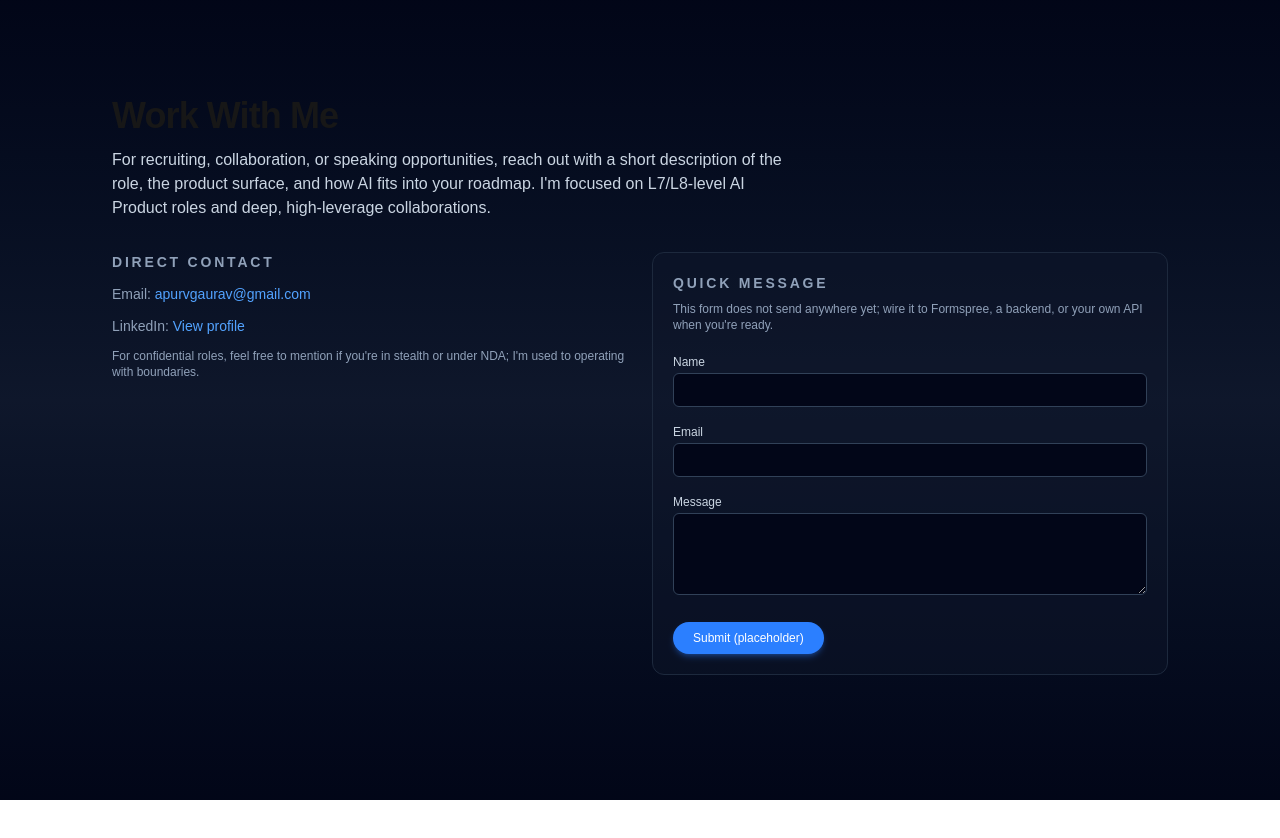
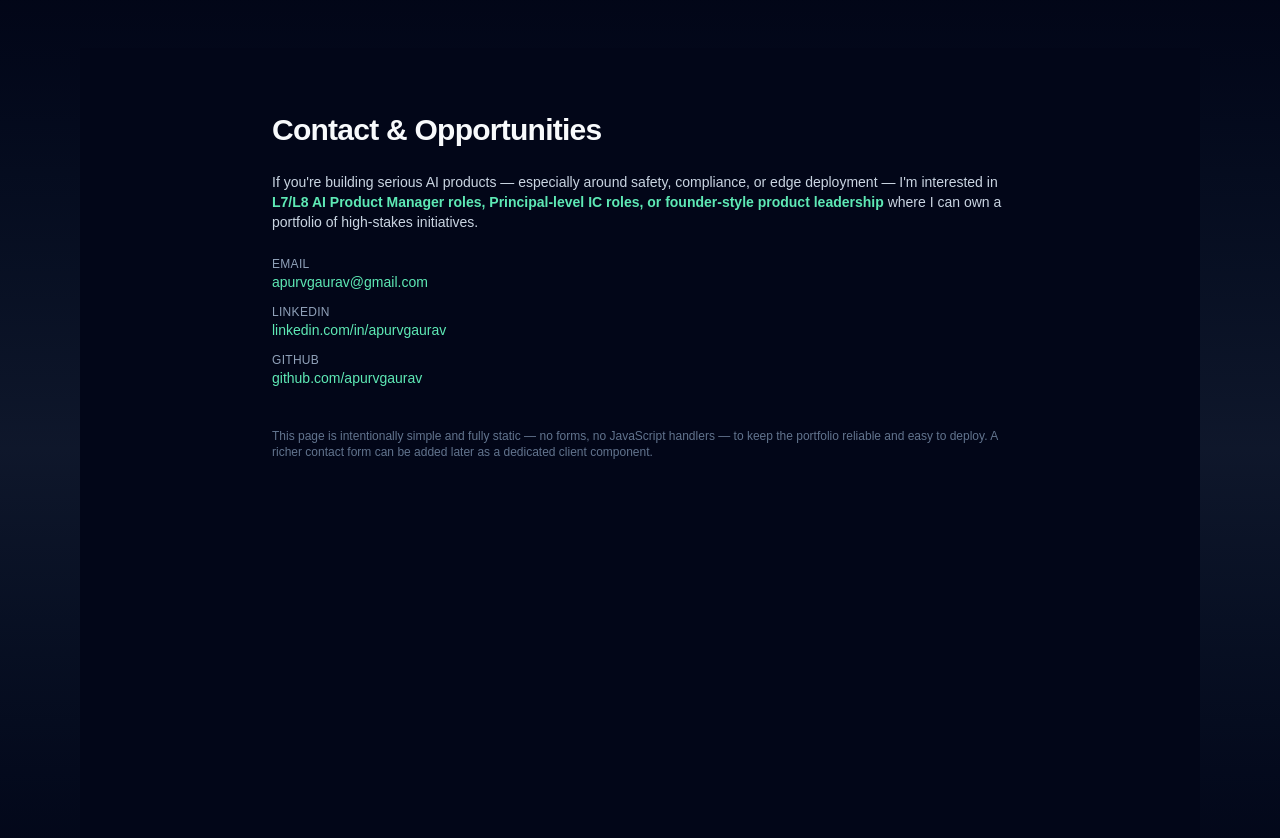
Before and after one commit to apurvgaurav/apurv-portfolio, a Next.js app: page /contact in a window 1280 px wide. Shown: the top 838 px of the page. Before the commit the page ends 800 px from the top, so only its background shows below. Built offline with nearby package versions, Linux system fonts and the light colour scheme.

Commit message:
fix: make contact page static

```diff
--- a/app/contact/page.tsx
+++ b/app/contact/page.tsx
@@ -1,91 +1,71 @@
 // app/contact/page.tsx
-
 import Link from "next/link";
 
 export default function ContactPage() {
   return (
-    <main className="mx-auto max-w-6xl px-4 py-12 md:px-6 lg:px-8">
-      <h1 className="text-3xl font-semibold tracking-tight md:text-4xl">
-        Work With Me
-      </h1>
-      <p className="mt-3 max-w-2xl text-sm text-slate-300 md:text-base">
-        For recruiting, collaboration, or speaking opportunities, reach out with
-        a short description of the role, the product surface, and how AI fits
-        into your roadmap. I&apos;m focused on L7/L8-level AI Product roles and
-        deep, high-leverage collaborations.
-      </p>
+    <main className="min-h-screen bg-slate-950 text-slate-50">
+      <div className="mx-auto max-w-3xl px-4 py-16 space-y-6">
+        <h1 className="text-3xl font-semibold tracking-tight">
+          Contact & Opportunities
+        </h1>
 
-      {/* Direct contacts */}
-      <section className="mt-8 grid gap-6 md:grid-cols-2">
-        <div className="space-y-3 text-sm text-slate-300">
-          <h2 className="text-sm font-semibold uppercase tracking-[0.2em] text-slate-400">
-            Direct Contact
-          </h2>
-          <p>
-            <span className="text-slate-400">Email:</span>{" "}
+        <p className="text-sm text-slate-300">
+          If you&apos;re building serious AI products — especially around safety,
+          compliance, or edge deployment — I&apos;m interested in{" "}
+          <span className="font-semibold text-emerald-300">
+            L7/L8 AI Product Manager roles, Principal-level IC roles, or
+            founder-style product leadership
+          </span>{" "}
+          where I can own a portfolio of high-stakes initiatives.
+        </p>
+
+        <div className="space-y-3 text-sm">
+          <div>
+            <div className="text-xs uppercase tracking-wide text-slate-400">
+              Email
+            </div>
             <Link
               href="mailto:apurvgaurav@gmail.com"
-              className="font-medium text-blue-400 hover:text-blue-300"
+              className="text-emerald-300 hover:underline"
             >
               apurvgaurav@gmail.com
             </Link>
-          </p>
-          <p>
-            <span className="text-slate-400">LinkedIn:</span>{" "}
+          </div>
+
+          <div>
+            <div className="text-xs uppercase tracking-wide text-slate-400">
+              LinkedIn
+            </div>
             <Link
-              href="https://www.linkedin.com"
+              href="https://www.linkedin.com/in/apurvgaurav"
               target="_blank"
-              className="font-medium text-blue-400 hover:text-blue-300"
+              className="text-emerald-300 hover:underline"
             >
-              View profile
+              linkedin.com/in/apurvgaurav
             </Link>
-          </p>
-          <p className="text-xs text-slate-400">
-            For confidential roles, feel free to mention if you&apos;re in
-            stealth or under NDA; I&apos;m used to operating with boundaries.
-          </p>
+          </div>
+
+          <div>
+            <div className="text-xs uppercase tracking-wide text-slate-400">
+              GitHub
+            </div>
+            <Link
+              href="https://github.com/apurvgaurav"
+              target="_blank"
+              className="text-emerald-300 hover:underline"
+            >
+              github.com/apurvgaurav
+            </Link>
+          </div>
         </div>
 
-        {/* Simple form (front-end only) */}
-        <div className="rounded-xl border border-slate-800 bg-slate-900/40 p-5">
-          <h2 className="text-sm font-semibold uppercase tracking-[0.2em] text-slate-400">
-            Quick Message
-          </h2>
-          <p className="mt-2 text-xs text-slate-400">
-            This form does not send anywhere yet; wire it to Formspree, a
-            backend, or your own API when you&apos;re ready.
-          </p>
-          <form className="mt-4 space-y-3" onSubmit={(e) => e.preventDefault()}>
-            <div className="space-y-1">
-              <label className="text-xs text-slate-300">Name</label>
-              <input
-                type="text"
-                className="w-full rounded-md border border-slate-700 bg-slate-950 px-3 py-2 text-xs text-slate-100 outline-none focus:border-blue-500"
-              />
-            </div>
-            <div className="space-y-1">
-              <label className="text-xs text-slate-300">Email</label>
-              <input
-                type="email"
-                className="w-full rounded-md border border-slate-700 bg-slate-950 px-3 py-2 text-xs text-slate-100 outline-none focus:border-blue-500"
-              />
-            </div>
-            <div className="space-y-1">
-              <label className="text-xs text-slate-300">Message</label>
-              <textarea
-                rows={4}
-                className="w-full rounded-md border border-slate-700 bg-slate-950 px-3 py-2 text-xs text-slate-100 outline-none focus:border-blue-500"
-              />
-            </div>
-            <button
-              type="submit"
-              className="mt-2 inline-flex items-center justify-center rounded-full bg-blue-500 px-5 py-2 text-xs font-medium text-white shadow-md shadow-blue-500/30 transition hover:bg-blue-400"
-            >
-              Submit (placeholder)
-            </button>
-          </form>
-        </div>
-      </section>
+        <p className="pt-4 text-xs text-slate-500">
+          This page is intentionally simple and fully static — no forms, no
+          JavaScript handlers — to keep the portfolio reliable and easy to
+          deploy. A richer contact form can be added later as a dedicated client
+          component.
+        </p>
+      </div>
     </main>
   );
 }
```
